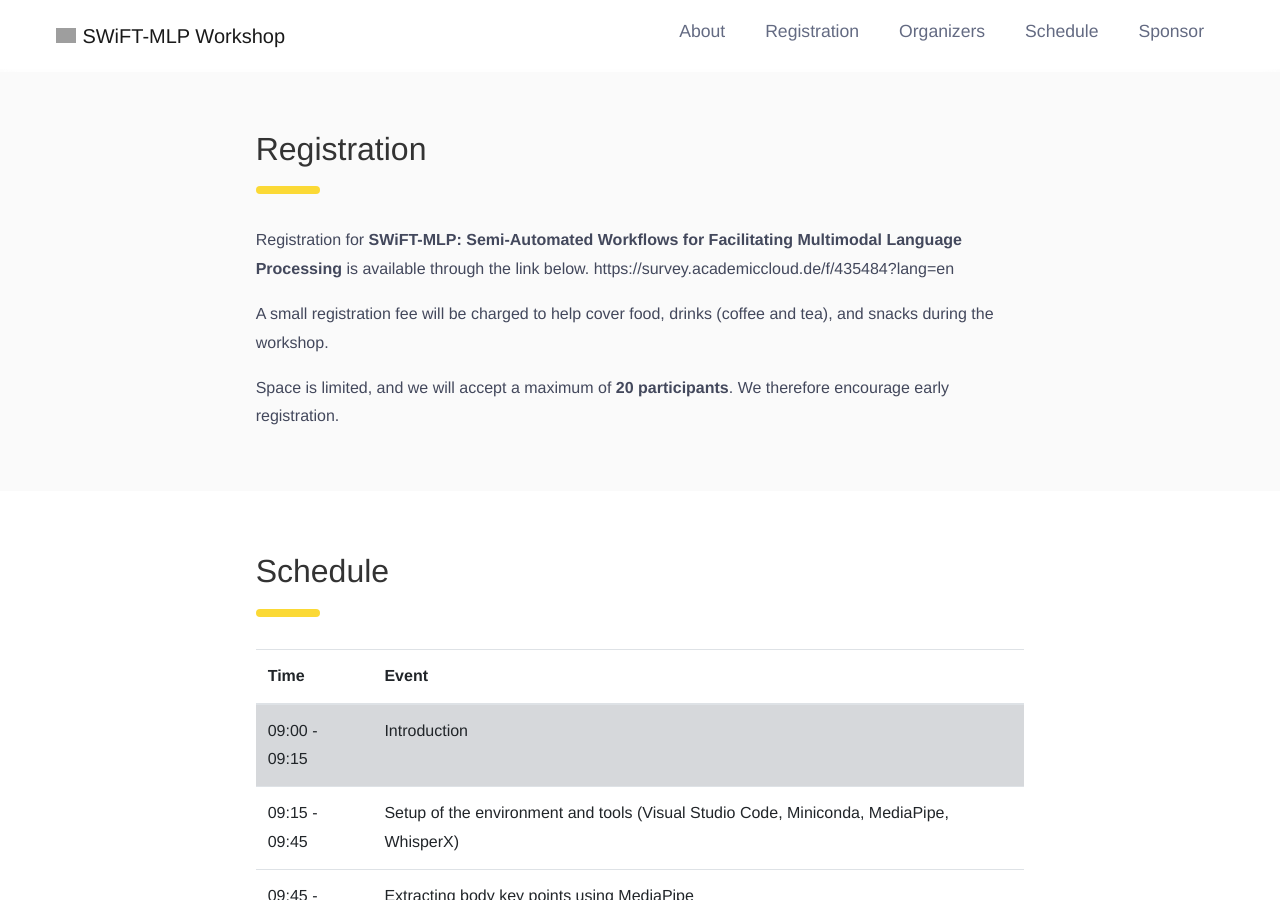
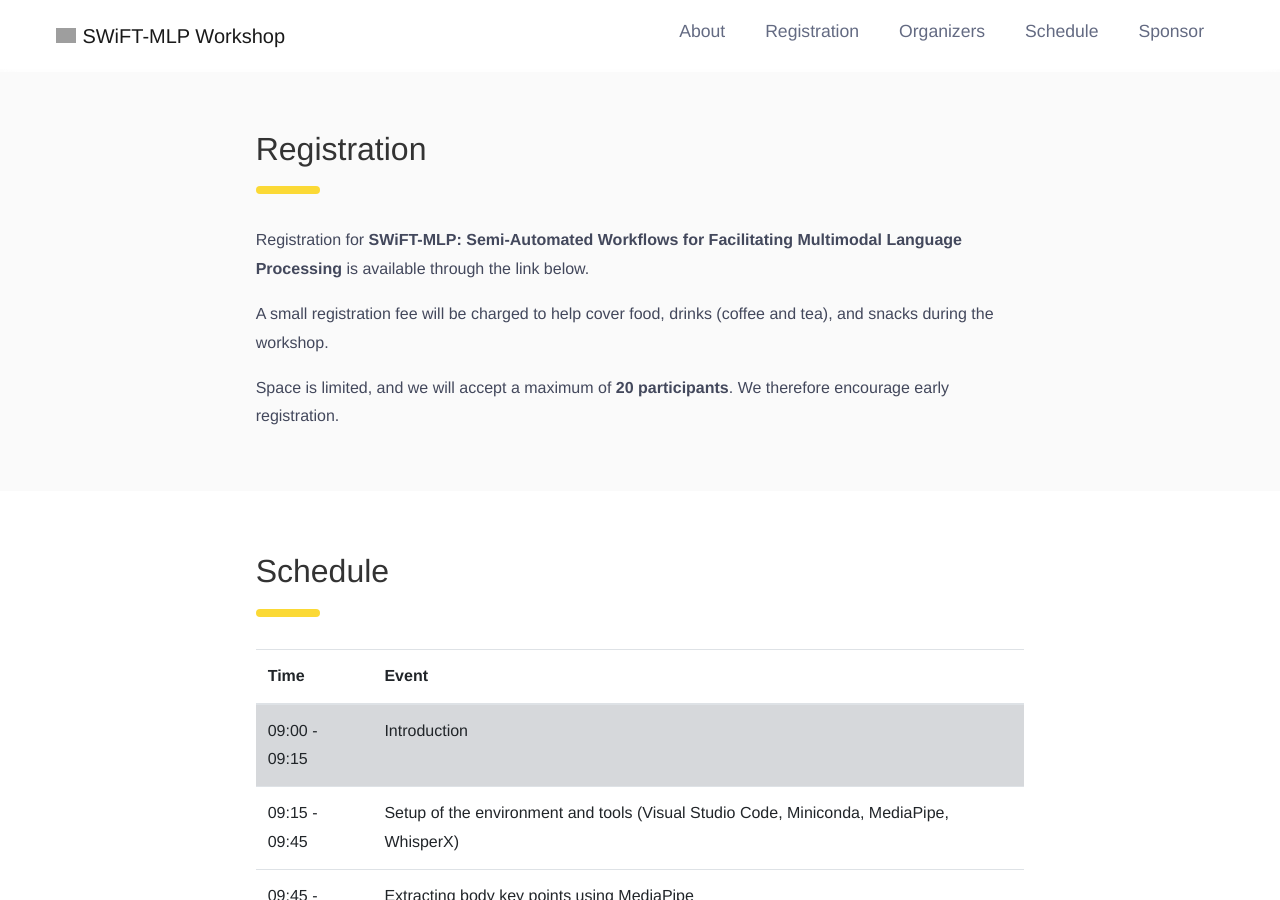
Before and after one commit to SWiFT-MLP/SWiFT-MLP.github.io, a Jekyll site: the page built from 2026/index.md, in a window 1280 px wide and 900 px high, scrolled down 1704 px. Built offline with Jekyll 4.4.1, drawn with Linux system fonts in a browser that asks for light colours; some of the changed lines change nothing that is shown; grey boxes are pictures that could not be loaded.

Commit message:
Change registration link text in cfp.html
Updated registration link for SWiFT-MLP workshop.

```diff
--- a/_includes/cfp.html
+++ b/_includes/cfp.html
@@ -13,7 +13,6 @@
         <p>
           Registration for <strong>SWiFT-MLP: Semi-Automated Workflows for Facilitating Multimodal Language Processing</strong>
           is available through the link below.
-          https://survey.academiccloud.de/f/435484?lang=en
         </p>
         <p>
           A small registration fee will be charged to help cover food, drinks
@@ -28,7 +27,7 @@
         {% if page.cfp.registration_link %}
         <p>
           <a href="{{ page.cfp.registration_link }}" class="btn btn-custom btn-xs" target="_blank">
-            Register here
+            Register [here](https://survey.academiccloud.de/f/435484?lang=en)
           </a>
         </p>
         {% endif %}
```
